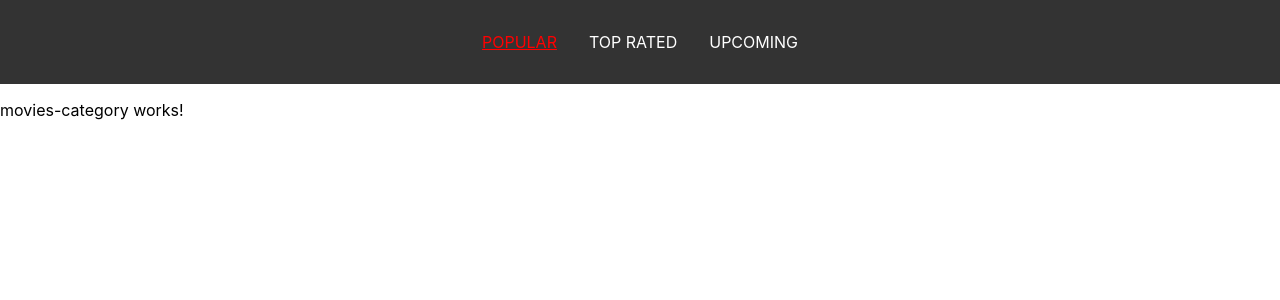
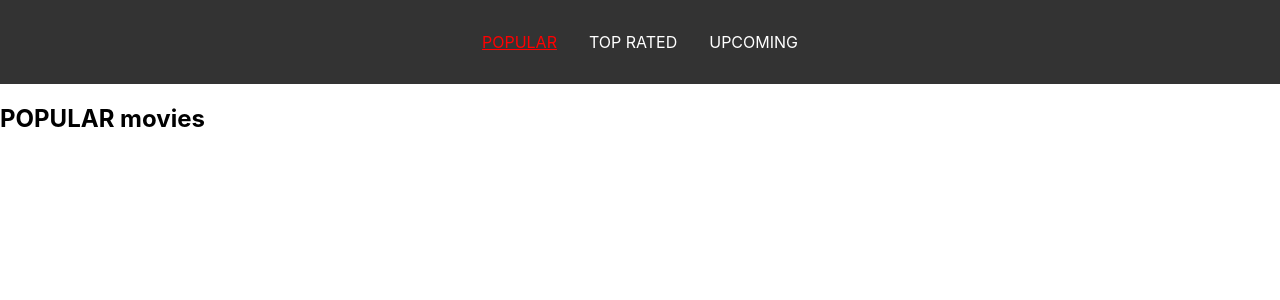
Before and after one commit to datata/angular-filmsdb, an Angular app: page /movies/popular in a window 1280 px wide. Shown: the top 300 px of the page. Built offline with nearby package versions, Linux system fonts and the light colour scheme.

Commit message:
category logic done

```diff
--- a/src/app/app.component.html
+++ b/src/app/app.component.html
@@ -1,2 +1,5 @@
 <app-navigation></app-navigation>
-<router-outlet></router-outlet>
+
+<div class="main">
+  <router-outlet></router-outlet>
+</div>
--- a/src/app/app.component.scss
+++ b/src/app/app.component.scss
@@ -0,0 +1,8 @@
+:host{
+    display:flex;
+    flex-direction: column;
+    min-height: 100vh;
+    .main{
+        flex:1;
+    }
+}
--- a/src/app/movies-category/movies-category.component.html
+++ b/src/app/movies-category/movies-category.component.html
@@ -1,3 +1,13 @@
-<p>
-  movies-category works!
-</p>
+<section class="moviesCategory">
+
+  <h1>
+
+    {{category | uppercase}} movies
+
+  </h1>
+
+  <div class='movies'>
+
+
+  </div>
+</section>
--- a/src/app/movies-category/movies-category.component.ts
+++ b/src/app/movies-category/movies-category.component.ts
@@ -1,4 +1,6 @@
 import { Component, OnInit } from '@angular/core';
+import {ActivatedRoute, Router} from '@angular/router';
+
 
 @Component({
   selector: 'app-movies-category',
@@ -7,9 +9,30 @@ import { Component, OnInit } from '@angular/core';
 })
 export class MoviesCategoryComponent implements OnInit {
 
-  constructor() { }
+  category:string;
+  validCategories=['top_rated','upcoming','popular'];
+
+  constructor(private route:ActivatedRoute, private router: Router) { }
 
   ngOnInit() {
+
+    //suscribe ejecuta la funcion cada vez q cambia el parametro
+    this.route.params.subscribe(params =>{
+      this.category = params.category.replace('_','');
+    //el replace es para quitar el _ de top_rated y no la muestre en el h1
+
+    //con estos no cambia el parametro
+    //this.category =this.route.snapshot.paramMap.get('category');
+    //this.category =this.route.snapshot.paramscategory;
+
+    if(this.validCategories.includes(params.category)){
+
+    }else{
+      this.router.navigate(['/movies/popular'])
+
+    }
+  });
+
   }
 
 }
--- a/src/styles.scss
+++ b/src/styles.scss
@@ -9,3 +9,11 @@ body {
   html, body {
     font-family: -apple-system, BlinkMacSystemFont, 'Segoe UI', Roboto, Oxygen, Ubuntu, Cantarell, 'Open Sans', 'Helvetica Neue', sans-serif;
   }
+
+  .main{
+    display:flex;
+    flex-direction: column;
+    :nth-child(2){
+      flex:1;
+    }
+  }
```
Also changed, not shown: 1 other file (tests, documents, lock files or other folders).
